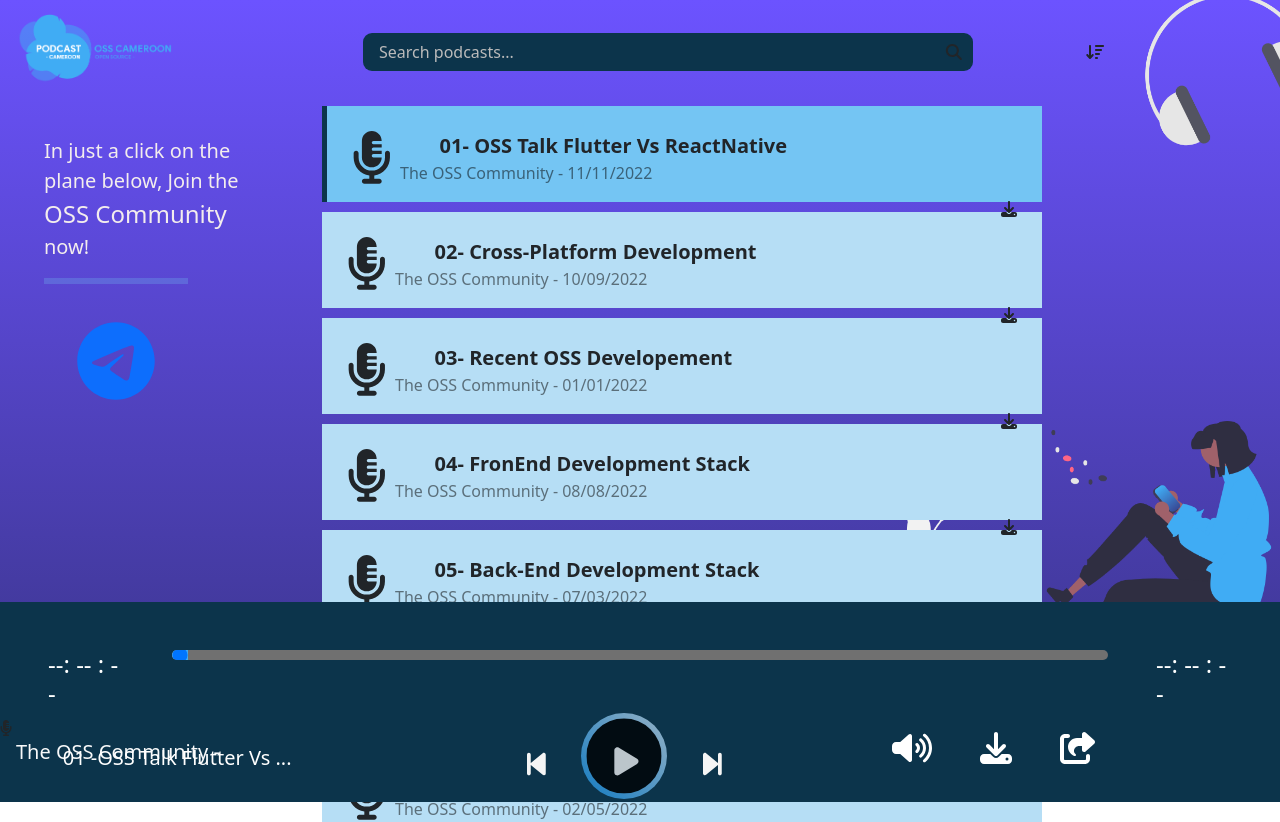
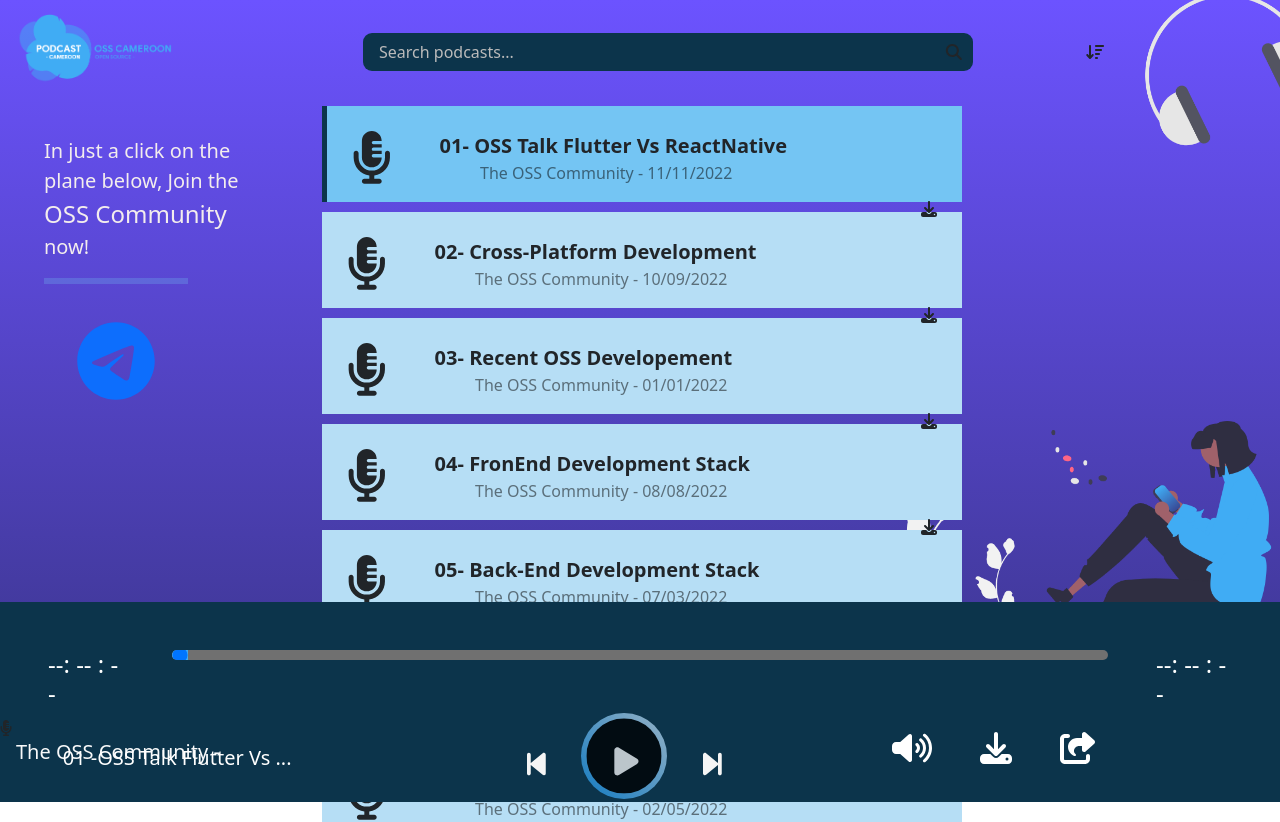
Before and after one commit to osscameroon/podcasts, a React (Create React App) app: page / in a window 1280 px wide. Shown: the top 822 px of the page. Built offline with nearby package versions, Linux system fonts and the light colour scheme.

Commit message:
fix: modified styles for download icon

```diff
--- a/src/components/podcasts_list/PodcastList.css
+++ b/src/components/podcasts_list/PodcastList.css
@@ -22,7 +22,6 @@
 
 .trackContainer{
     height: 6rem;
-    width:100%;
 }
 
 .trackContainer.active{
@@ -42,22 +41,19 @@
     column-gap: 20px;
 }
 /* #download{
-    padding-bottom: 20px;
+    padding-bottom: 10px;
 } */
 .track-title{
     font-weight: bold;
     font-size: 20px;
-    padding: 15px 0px 2px 0px;
+    padding: 16px 0px 2px 0px;
     font-family: GoogleSans, sans-serif bold;
     margin-left:3rem;
 }
 .track-podcast-name{
-    margin-left:3rem;
+    margin-left:8rem;
 }
 
-.track-podcast-name{
-
-}
 #telegram{
     width: 45%;
     size: 40px;
```
